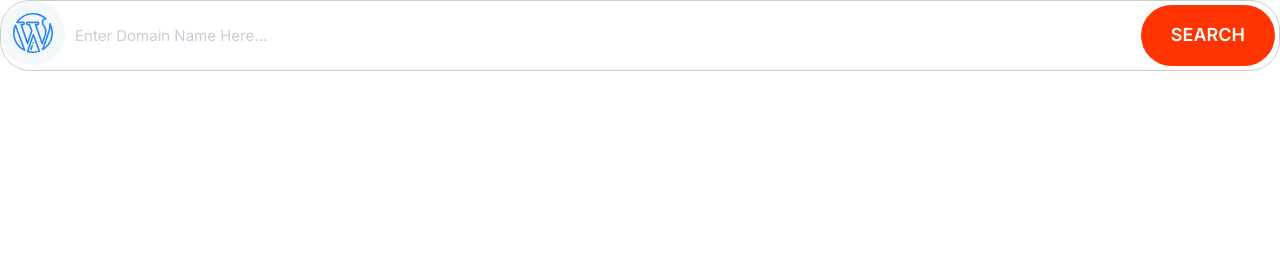
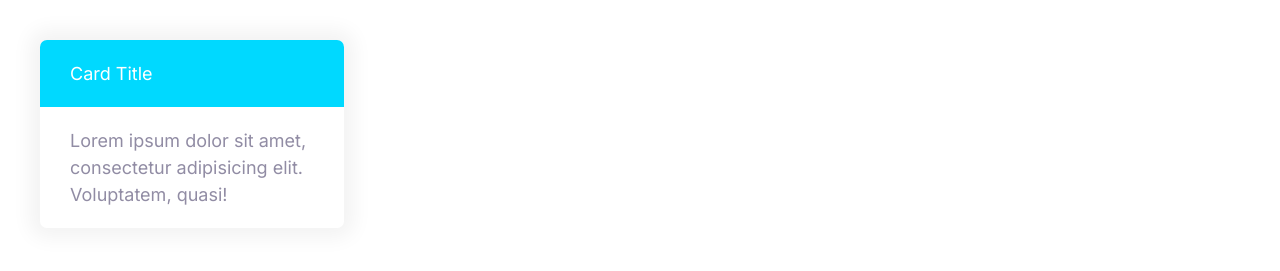
Before and after one commit to vash513/vash513-test, a plain HTML site: page index.html in a window 1280 px wide. Drawn offline with Linux system fonts and the light colour scheme.

Commit message:
Create cards.

```diff
--- a/css/styles.css
+++ b/css/styles.css
@@ -272,3 +272,25 @@ a {
     font-size: 1.5rem;
   }
 }
+
+/* Cards */
+.card {
+  border-radius: 7px;
+  box-shadow: 0 0 20px 10px #f3f3f3;
+  overflow: hidden;
+}
+
+.card__header,
+.card__body {
+  padding: 2rem 3rem;
+}
+
+.card--primary .card__header {
+  background: var(--color-primary);
+  color: white;
+}
+
+.card--secondary .card__header {
+  background: var(--color-secondary);
+  color: white;
+}
--- a/index.html
+++ b/index.html
@@ -14,18 +14,14 @@
     <link rel="stylesheet" href="css/styles.css" />
   </head>
   <body>
-    <div class="input-group">
-      <span class="icon-container">
-        <svg class="icon icon--primary">
-          <use xlink:href="images/sprite.svg#clock"></use>
-        </svg>
-      </span>
-      <input
-        type="text"
-        class="input"
-        placeholder="Enter Domain Name Here..."
-      />
-      <button class="btn btn--accent">Search</button>
+    <div style="width: 30%; padding: 4rem">
+      <div class="card card--secondary">
+        <header class="card__header">Card Title</header>
+        <div class="card__body">
+          Lorem ipsum dolor sit amet, consectetur adipisicing elit. Voluptatem,
+          quasi!
+        </div>
+      </div>
     </div>
   </body>
 </html>
```
Also changed, not shown: components/cards.html (added, +9 -0 lines).
